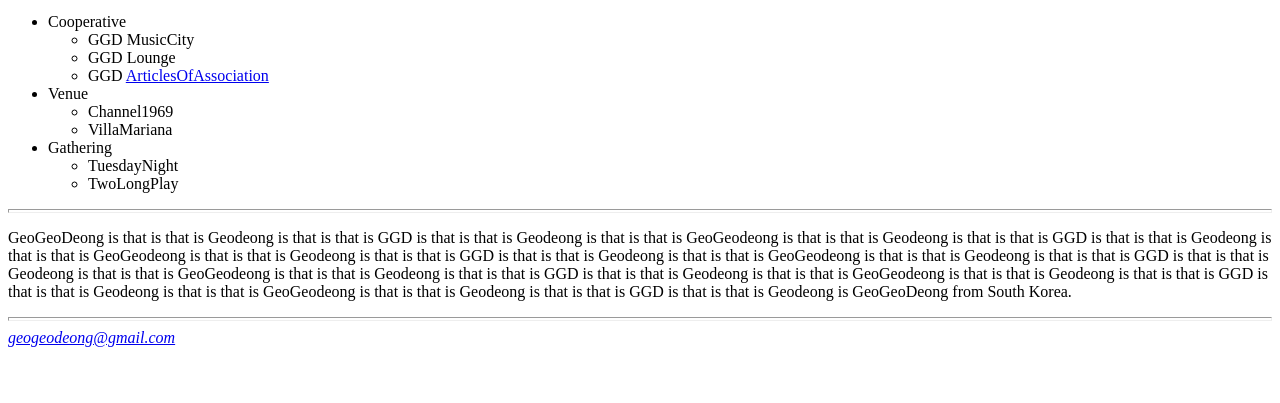
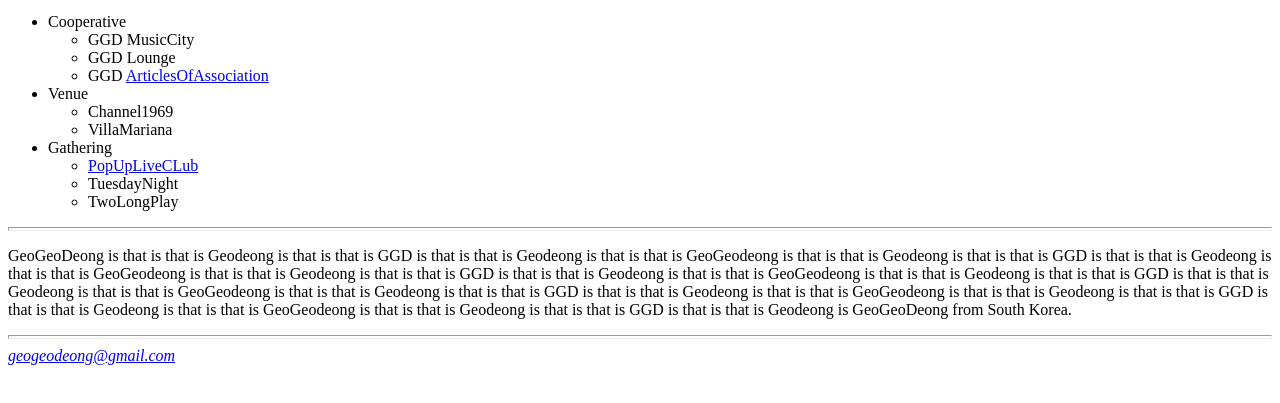
Before and after one commit to geogeodeong/geogeodeong.github.io, a plain HTML site: page index.html in a window 1280 px wide. Shown: the part 101-504 px from the top of the page. Drawn offline with Linux system fonts and the light colour scheme.

Commit message:
Update index.html
adding a line of PopUpLiveClub

```diff
--- a/index.html
+++ b/index.html
@@ -25,6 +25,7 @@
       </li>
       <li>Gathering
 	<ul>
+	  <li><a href="show/ggdshow.html">PopUpLiveCLub</a></li>
 	  <li>TuesdayNight</li>
 	  <li>TwoLongPlay</li>
 	</ul>
```
Lines whose indentation alone changed are shown as unchanged.
